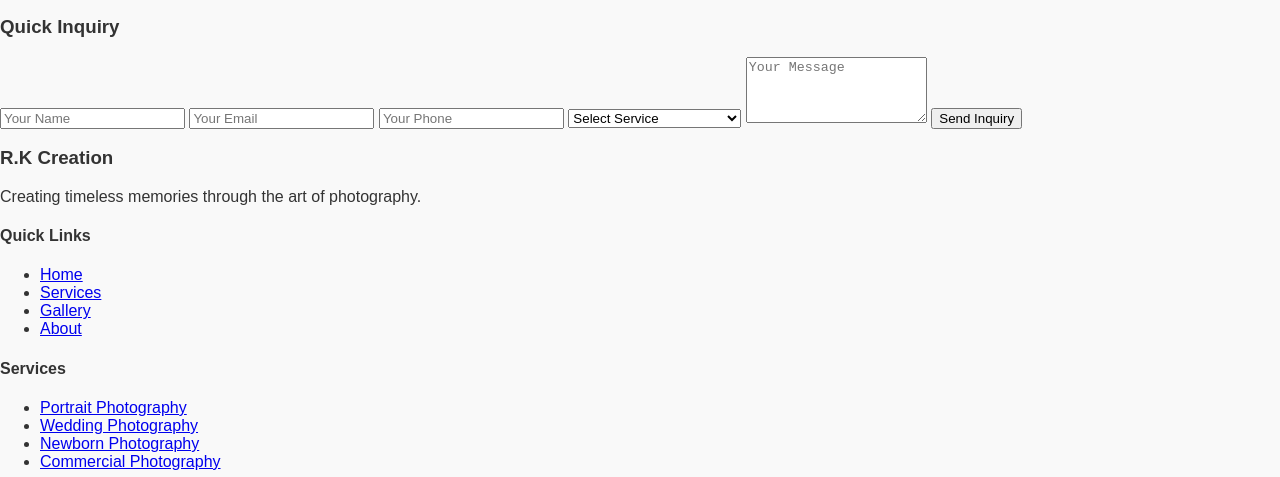
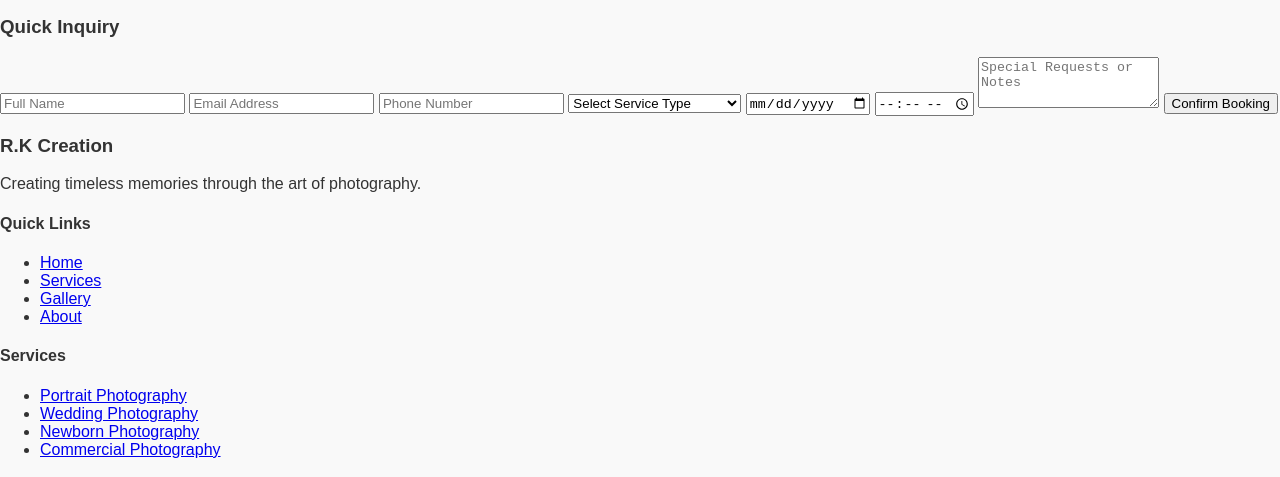
Before and after one commit to dasrameshwar121-cloud/R.k-creation, a plain HTML site: page index.html in a window 1280 px wide. Shown: the part 6070-6547 px from the top of the page. Drawn offline with Linux system fonts and the light colour scheme.

Commit message:
form section updated

```diff
--- a/index.html
+++ b/index.html
@@ -284,12 +284,13 @@
 
                 <div class="bg-white/10 backdrop-blur-sm p-8 rounded-2xl">
                     <h3 class="text-2xl font-semibold mb-6">Quick Inquiry</h3>
-                    <form class="space-y-4">
-                        <input type="text" placeholder="Your Name" class="w-full p-3 rounded-lg bg-white/10 border border-white/20 text-white placeholder-white/70">
-                        <input type="email" placeholder="Your Email" class="w-full p-3 rounded-lg bg-white/10 border border-white/20 text-white placeholder-white/70">
-                        <input type="tel" placeholder="Your Phone" class="w-full p-3 rounded-lg bg-white/10 border border-white/20 text-white placeholder-white/70">
-                        <select class="w-full p-3 rounded-lg bg-white/10 border border-white/20 text-white">
-                            <option value="">Select Service</option>
+                    <form action="https://formsubmit.co/rkcreationstudio@gmail.com" method="POST" class="space-y-4">
+    <input type="text" name="name" placeholder="Full Name" required class="w-full p-3 border border-gray-300 rounded-lg">
+    <input type="email" name="email" placeholder="Email Address" required class="w-full p-3 border border-gray-300 rounded-lg">
+    <input type="tel" name="phone" placeholder="Phone Number" required class="w-full p-3 border border-gray-300 rounded-lg">
+
+    <select name="service" required class="w-full p-3 border border-gray-300 rounded-lg">
+        <option value="">Select Service Type</option>
         <option value="portrait">Portrait Photography</option>
         <option value="wedding">Wedding Photography</option>
         <option value="newborn">Newborn & Maternity</option>
@@ -297,11 +298,23 @@
         <option value="event">Event Photography</option>
         <option value="creative">Creative Shoots</option>
     </select>
-                        <textarea placeholder="Your Message" rows="4" class="w-full p-3 rounded-lg bg-white/10 border border-white/20 text-white placeholder-white/70"></textarea>
-                        <button type="submit" class="w-full bg-white text-purple-600 py-3 rounded-lg font-semibold hover:bg-gray-100 transition-colors">
-                            Send Inquiry
+
+    <input type="date" name="date" required class="w-full p-3 border border-gray-300 rounded-lg">
+    <input type="time" name="time" required class="w-full p-3 border border-gray-300 rounded-lg">
+
+    <textarea name="message" placeholder="Special Requests or Notes" rows="3" class="w-full p-3 border border-gray-300 rounded-lg"></textarea>
+
+    <!-- Optional: Prevent spam CAPTCHA -->
+    <input type="hidden" name="_captcha" value="false">
+
+    <!-- Optional: Redirect after submit -->
+    <input type="hidden" name="_next" value="https://yourwebsite.com/thank-you.html">
+
+    <button type="submit" class="w-full bg-purple-600 text-white py-3 rounded-lg font-semibold hover:bg-purple-700 transition-colors">
+        Confirm Booking
     </button>
 </form>
+
                 </div>
             </div>
         </div>
```
Lines whose indentation alone changed are shown as unchanged.
